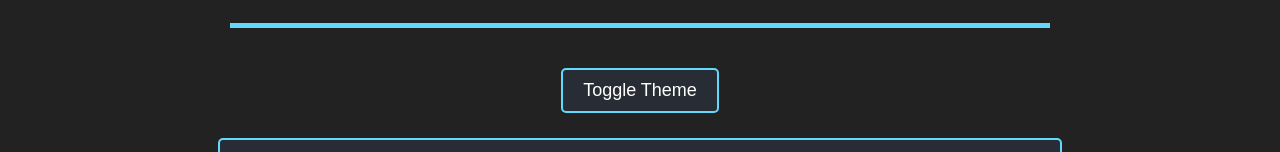
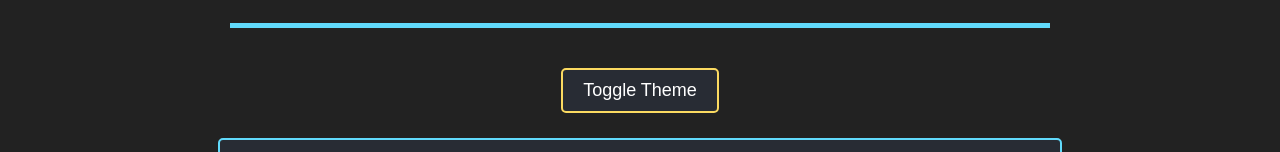
Before and after one commit to elarsaks/react-hooks, a React (Create React App) app: page /useContext in a window 1280 px wide. Shown: the part 373-525 px from the top of the page. Built offline with nearby package versions, Linux system fonts and the light colour scheme.

Commit message:
Update button.

```diff
--- a/src/pages/UseContext.jsx
+++ b/src/pages/UseContext.jsx
@@ -29,7 +29,7 @@ export default () => {
       </h2>
 
       <ThemeContext.Provider value={darkTheme}>
-        <button className={util["button"]} onClick={toggleTheme}>
+        <button className={util["active-button"]} onClick={toggleTheme}>
           Toggle Theme
         </button>
         <FunctionContextComponent />
```
